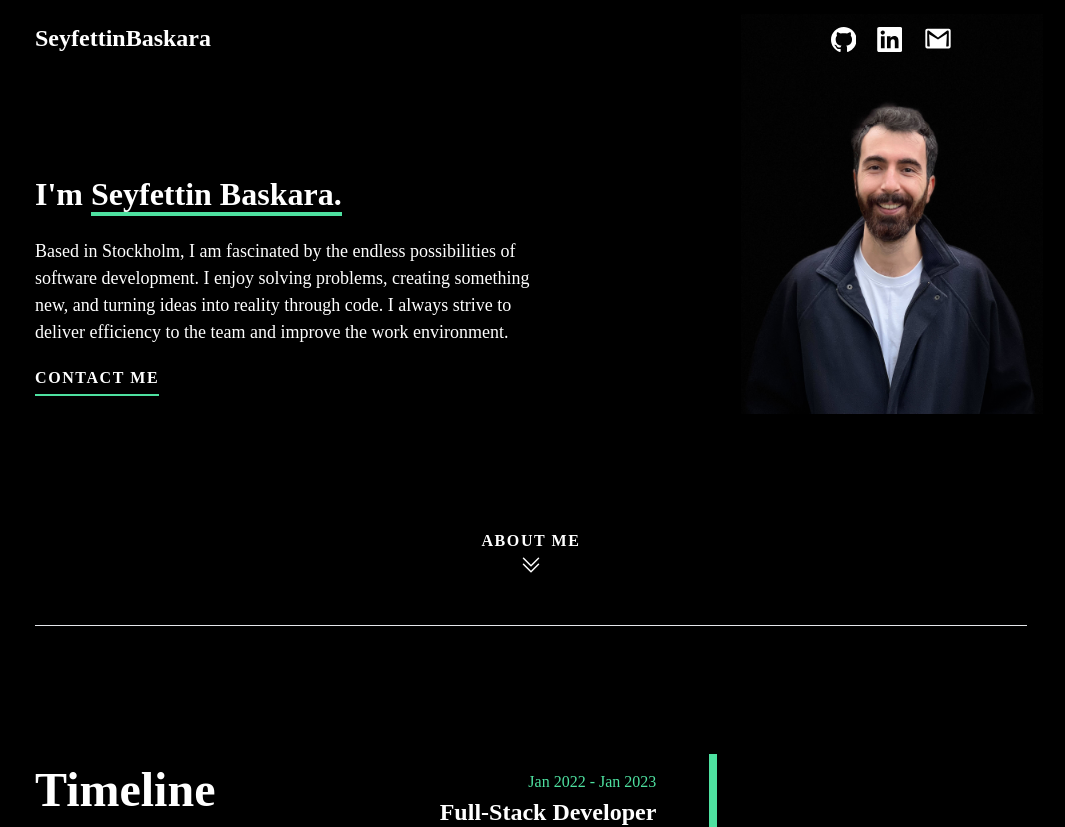
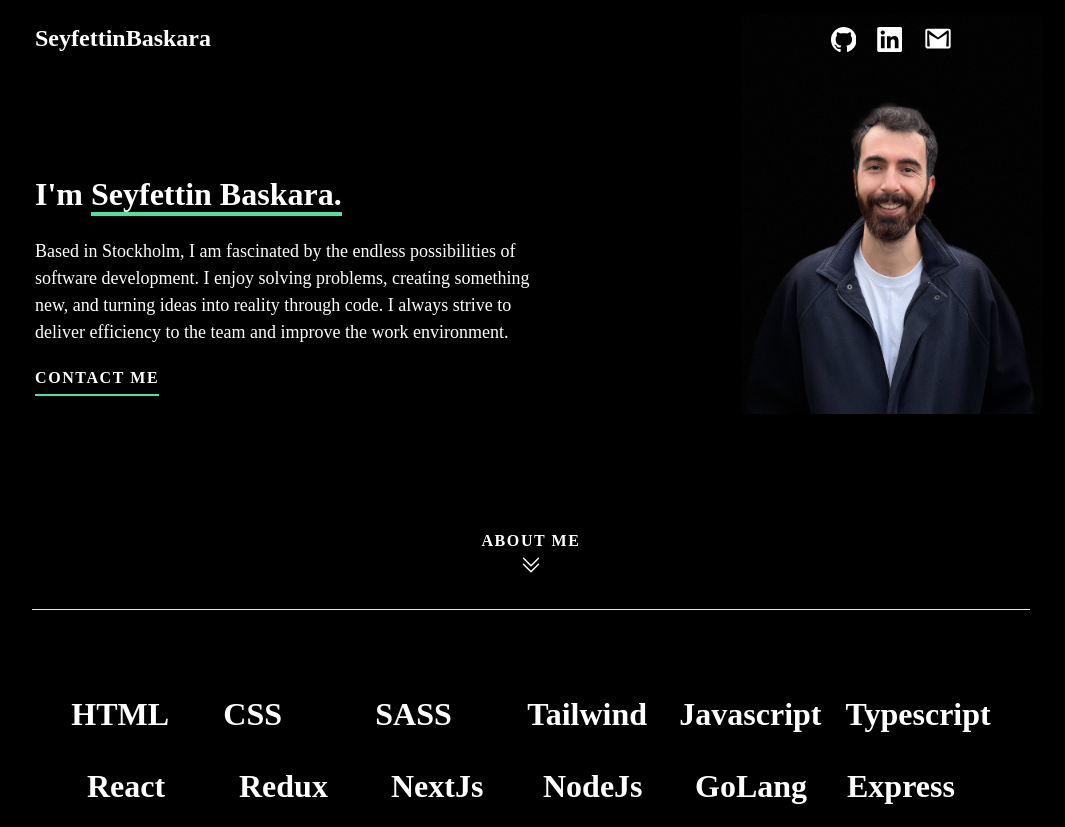
Before and after one commit to SeyfBaskara/Portfolio, a Next.js app: page / in a window 1280 px wide. Shown: the top 827 px of the page, without its empty margins (109-1174 px from the left). Built offline with nearby package versions, Linux system fonts and the light colour scheme.

Commit message:
remove timeline

```diff
--- a/components/Profile/AboutMe.tsx
+++ b/components/Profile/AboutMe.tsx
@@ -12,7 +12,7 @@
 
    return (
       <section className="p-4 md:w-11/12 md:m-auto lg:w-4/5">
-         <div className="flex flex-col items-center gap-5 mt-3 border-b pb-12">
+         <div className="flex flex-col items-center gap-5 mt-3 ">
             <button
                onClick={() => setIsShowing(!isShowing)}
                onMouseEnter={() => setIsAnimate(true)}
--- a/pages/index.tsx
+++ b/pages/index.tsx
@@ -1,7 +1,6 @@
 import type { NextPage } from 'next'
 import Layout from '../components/Layout'
 import AboutMe from '../components/Profile/AboutMe'
-import TimeLine from '../components/Profile/TimeLine'
 import Projects from '../components/Projects/Projects'
 import Technologies from '../components/Technologies'
 import data from '../data/data.json'
@@ -11,7 +10,6 @@
       <Layout metaData={data.metaData}>
          <>
             <AboutMe about={data.profile.about} />
-            <TimeLine profile={data.profile} />
             <Technologies techStack={data.tools} />
             <Projects projects={data.projects} />
          </>
```
